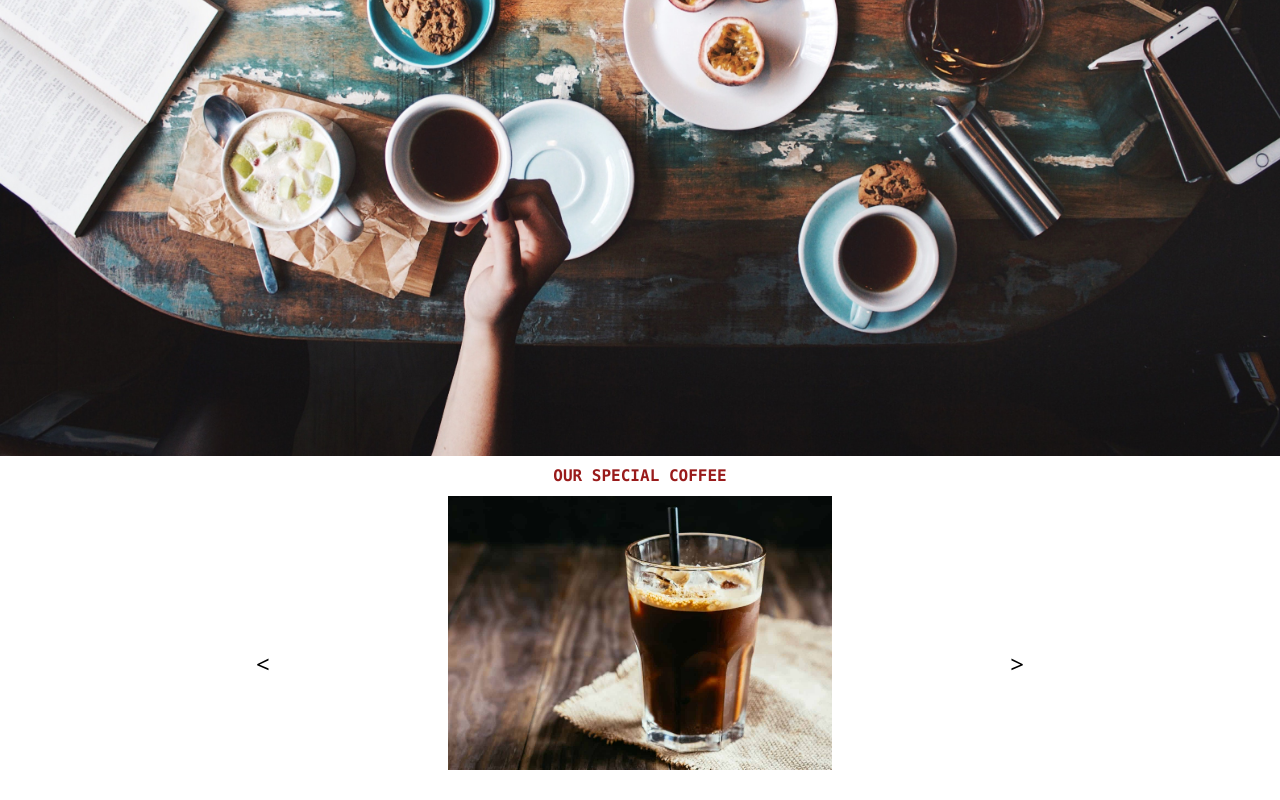
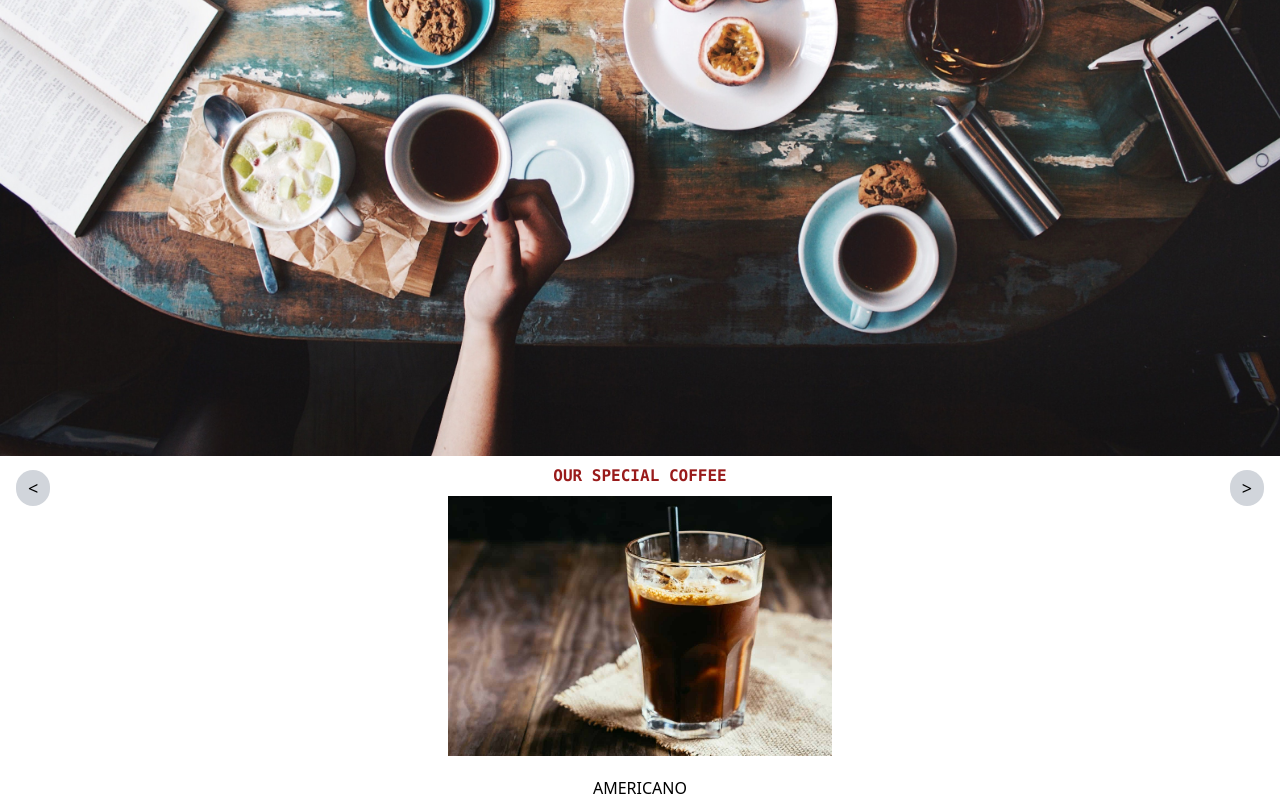
Before and after one commit to praniil/CafeIn, a React (Create React App) app: page / in a window 1280 px wide. Shown: the part 461-1261 px from the top of the page. Built offline with nearby package versions, Linux system fonts and the light colour scheme.

Commit message:
update: updated the image slider for coffee using suitable css

```diff
--- a/src/Compontents/Home.tsx
+++ b/src/Compontents/Home.tsx
@@ -1,17 +1,10 @@
-import React from "react";
+import React, { useState } from "react";
 import { Link } from "react-router-dom";
 import tableCoffee from "../coffeeTable.jpg";
 import americano from "../coffee/americano.jpg";
 import arabiccoffee from "../coffee/arabic-coffee.jpg";
 import cappuccino from "../coffee/cappuccino2.jpg";
 import latte from "../coffee/latte.jpg";
-import cortado from "../coffee/Cortado.jpg";
-import espresso from "../coffee/espresso.jpg";
-import frappe from "../coffee/Frappe.jpg";
-import macchiator from "../coffee/macchiato.jpg";
-import mocha from "../coffee/mocha.jpg";
-import ristretto from "../coffee/ristretto.jpg";
-import turkish from "../coffee/turkish.jpg";
 
 const photoSliderArray = [
   { image: americano, type: "americano" },
@@ -21,6 +14,24 @@ const photoSliderArray = [
 ];
 
 const Home = () => {
+  const [initialState, setInitialState] = useState<number>(0);
+
+  function handleLeft() {
+    if (initialState === 0) {
+      setInitialState(photoSliderArray.length - 1);
+    } else {
+      setInitialState((prevState) => prevState - 1);
+    }
+  }
+
+  function handleRight() {
+    if (initialState === photoSliderArray.length - 1) {
+      setInitialState(0);
+    } else {
+      setInitialState((prevState) => prevState + 1);
+    }
+  }
+
   return (
     <div>
       <div>
@@ -28,21 +39,31 @@ const Home = () => {
       </div>
       <div>
         <p className="text-center mt-2 font-bold font-mono text-red-800">
-          {" "}
           OUR SPECIAL COFFEE
         </p>
         <div className="relative flex justify-center pr-96 h-full">
-          <Link to={`/menu/${photoSliderArray[0].type}`}>
+          <Link to={`/menu/${photoSliderArray[initialState].type}`}>
             <img
-              src={photoSliderArray[0].image}
+              src={photoSliderArray[initialState].image}
               alt=""
-              className="w-96 h-auto pt-2 pb-5 z-0"
+              className="w-96 h-72 pt-2 pb-5 z-0"
               style={{ position: "absolute" }}
             />
           </Link>
-          <button className="left-64 top-40 absolute z-10 text-2xl"> &lt;</button>
-          <button className="right-64 top-40 absolute z-10 text-2xl ">&gt;</button>
+          <button
+            className="left-4 top-1/2 transform -translate-y-1/2 absolute z-10 text-lg bg-gray-300 text-black px-3 py-1 rounded-full focus:outline-none hover:bg-gray-700 hover:text-white transition duration-300"
+            onClick={handleLeft}
+          >
+            &lt;
+          </button>
+          <button
+            className="right-4 top-1/2 transform -translate-y-1/2 absolute z-10 text-lg bg-gray-300 text-black px-3 py-1 rounded-full focus:outline-none hover:bg-gray-700 hover:text-white transition duration-300"
+            onClick={handleRight}
+          >
+            &gt;
+          </button>
         </div>
+        <p className="text-center pt-72"> {photoSliderArray[initialState].type.toUpperCase()} </p>
       </div>
     </div>
   );
```
